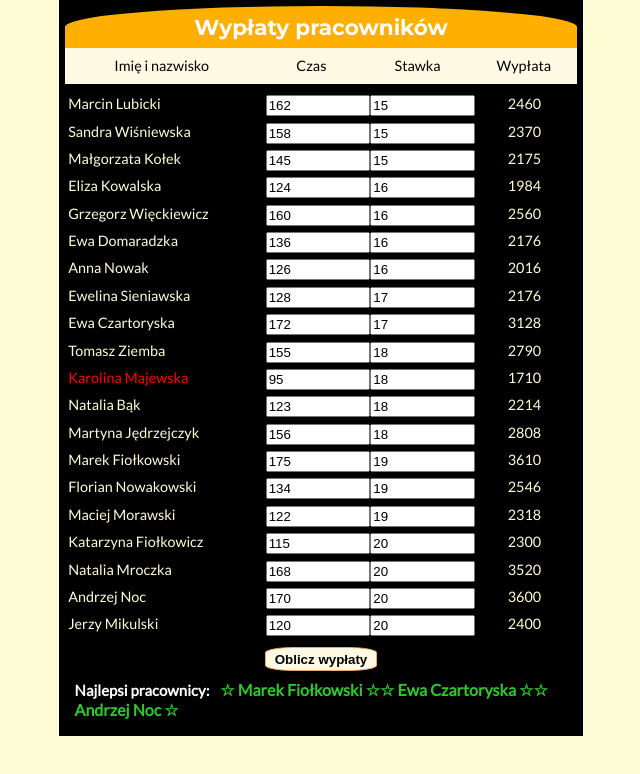
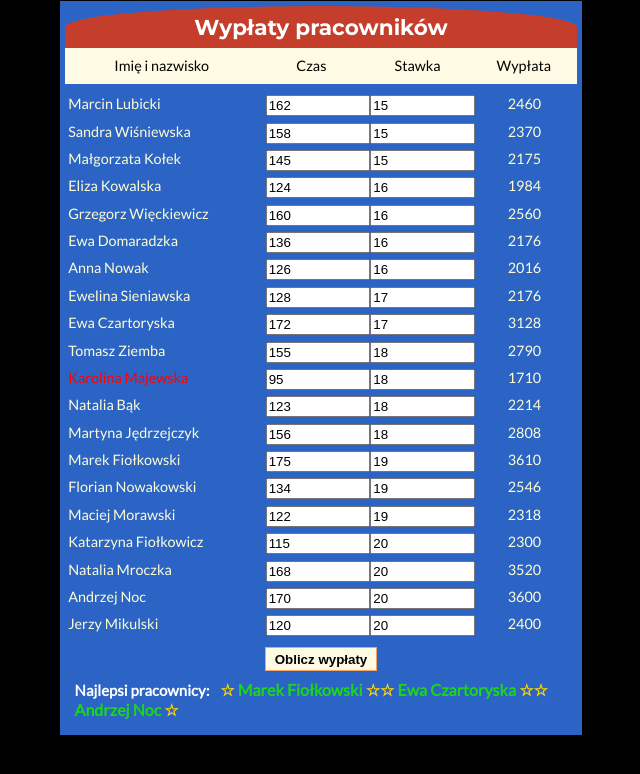
Before and after one commit to grzegorzbors/pracownicy-js, a plain HTML site: page index.html in a window 1280 px wide. Both pictures are taken after a click on the button "Oblicz wypłaty". Shown: the whole page, without its empty margins (319-959 px from the left). Drawn offline with Linux system fonts and the light colour scheme.

Commit message:
zmiana palety kolorów

```diff
--- a/css/style.css
+++ b/css/style.css
@@ -4,7 +4,7 @@
 }
 
 body{
-    background-color: #FFFDD6;
+    background-color: #000;
     font-family: 'Lato', sans-serif;
     display: flex;
     justify-content: center;
@@ -17,7 +17,7 @@ div#pracownicy{
     display: flex;
     justify-items: center;
     flex-direction: column;
-    background-color: #000;
+    background-color: #2B64C4;
     /* border-radius: 5%; */
     border: 1px solid black;
 }
@@ -27,7 +27,7 @@ div#pracownicy h2{
     font-family: 'Montserrat', sans-serif;
     text-align: center;
     padding: .5rem;
-    background-color: #FFAF00;
+    background-color: #C43E2B;
     border-radius: 50% 50% 0 0;
 }
 
@@ -90,12 +90,10 @@ button#oblicz{
     transition: all 1s;
     font-weight: 700;
     outline: none;
-    border-radius: 25%;
-
 }
 
 button#oblicz:hover{
-    background-color: #FFAF00;
+    background-color: #C43E2B;
     color: #fff;
 }
 
@@ -107,6 +105,10 @@ button#oblicz:hover{
 
 span#najlepsi-pracownicy{
     padding-left: .5rem;
-    color: rgb(47, 199, 47);
+    color: #1dd41d;
     font-size: 1rem;
 }
+
+div.najlepsi .star{
+    color: gold;
+}
--- a/js/main.js
+++ b/js/main.js
@@ -58,7 +58,7 @@ function getThreeBest(arr){
     // dodanie 3 pierwszych imion do stringa i dodanie do spana z najlepszymi pracownikami
     let workerNames = '';
     for(let i = 0; i < 3; i++){
-        workerNames += `&star; ${arr[i].name} &star;`;
+        workerNames += `<span class="star">&star;</span> ${arr[i].name} <span class="star">&star;</span>`;
     }
     document.getElementById('najlepsi-pracownicy').innerHTML = workerNames;
 }
```
